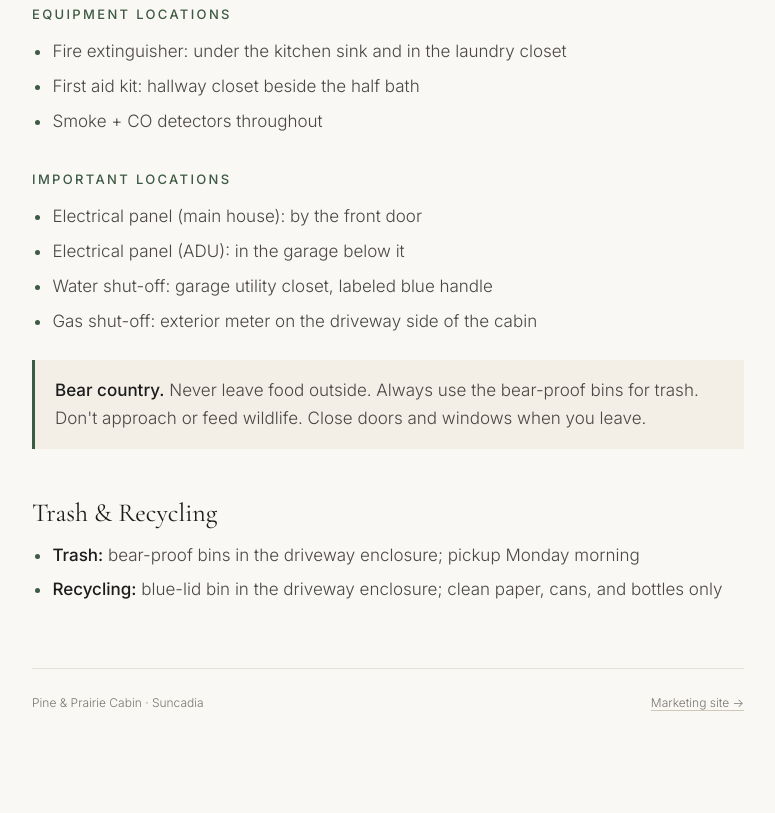
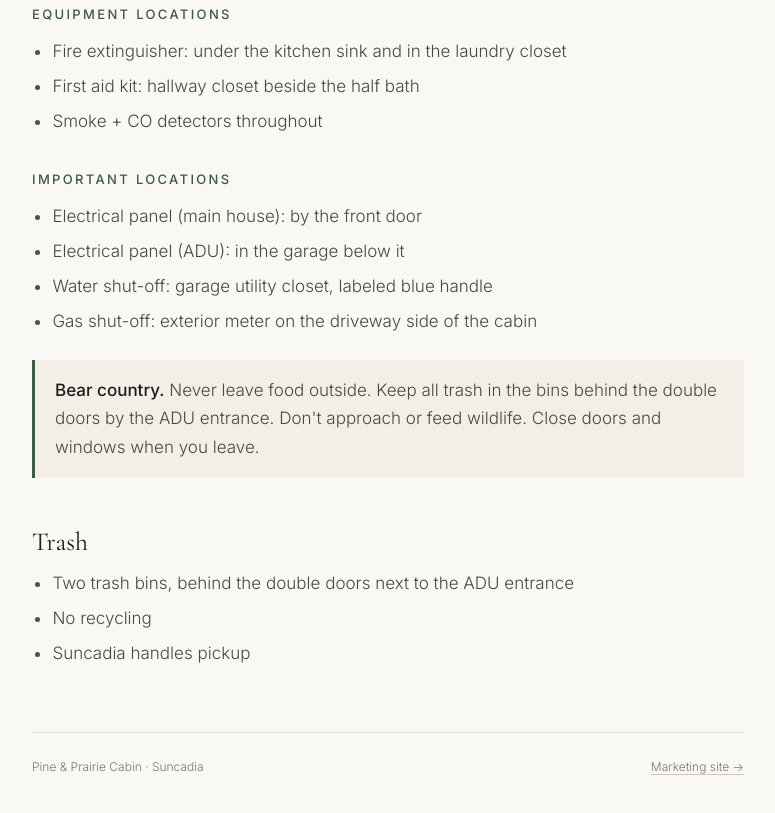
Before and after one commit to crutkas/PineAndPrairieCabin, an Astro site: page /guest/house in a window 1280 px wide. Shown: the part 2031-2844 px from the top of the page, without its empty margins (252-1027 px from the left). Built offline with nearby package versions, Linux system fonts and the light colour scheme; Astro itself is replaced by a stand-in of ours.

Commit message:
Guest handbook: trash bins by ADU entrance, Suncadia pickup, no recycling
Co-authored-by: Copilot App <223556219+Copilot@users.noreply.github.com>

```diff
--- a/src/pages/guest/checkout.astro
+++ b/src/pages/guest/checkout.astro
@@ -21,7 +21,7 @@ import Guest from '../../layouts/Guest.astro';
 
   <h3>Throughout the House</h3>
   <ul>
-    <li>Take out all trash to the designated bins</li>
+    <li>Take all trash to the bins behind the double doors by the ADU entrance</li>
     <li>Place used towels in the bathroom</li>
     <li>Strip beds and leave linens in a pile on each bed</li>
     <li>Close and lock all windows</li>
--- a/src/pages/guest/house.astro
+++ b/src/pages/guest/house.astro
@@ -86,12 +86,13 @@ import Guest from '../../layouts/Guest.astro';
   </ul>
 
   <div class="g-callout">
-    <p><strong>Bear country.</strong> Never leave food outside. Always use the bear-proof bins for trash. Don't approach or feed wildlife. Close doors and windows when you leave.</p>
+    <p><strong>Bear country.</strong> Never leave food outside. Keep all trash in the bins behind the double doors by the ADU entrance. Don't approach or feed wildlife. Close doors and windows when you leave.</p>
   </div>
 
-  <h2>Trash & Recycling</h2>
+  <h2>Trash</h2>
   <ul>
-    <!-- PLACEHOLDER --><li><strong>Trash:</strong> bear-proof bins in the driveway enclosure; pickup Monday morning</li>
-    <!-- PLACEHOLDER --><li><strong>Recycling:</strong> blue-lid bin in the driveway enclosure; clean paper, cans, and bottles only</li>
+    <li>Two trash bins, behind the double doors next to the ADU entrance</li>
+    <li>No recycling</li>
+    <li>Suncadia handles pickup</li>
   </ul>
 </Guest>
--- a/src/pages/guest/index.astro
+++ b/src/pages/guest/index.astro
@@ -33,6 +33,6 @@ const sections = [
     <li><strong>Check-in:</strong> 4:00 PM</li>
     <li><strong>Check-out:</strong> 11:00 AM</li>
     <li><strong>Quiet hours:</strong> 10:00 PM – 8:00 AM</li>
-    <li><strong>Bear country:</strong> never leave food or trash outside; use the bear-proof bins.</li>
+    <li><strong>Bear country:</strong> never leave food or trash outside; use the trash bins by the ADU entrance.</li>
   </ul>
 </Guest>
```
